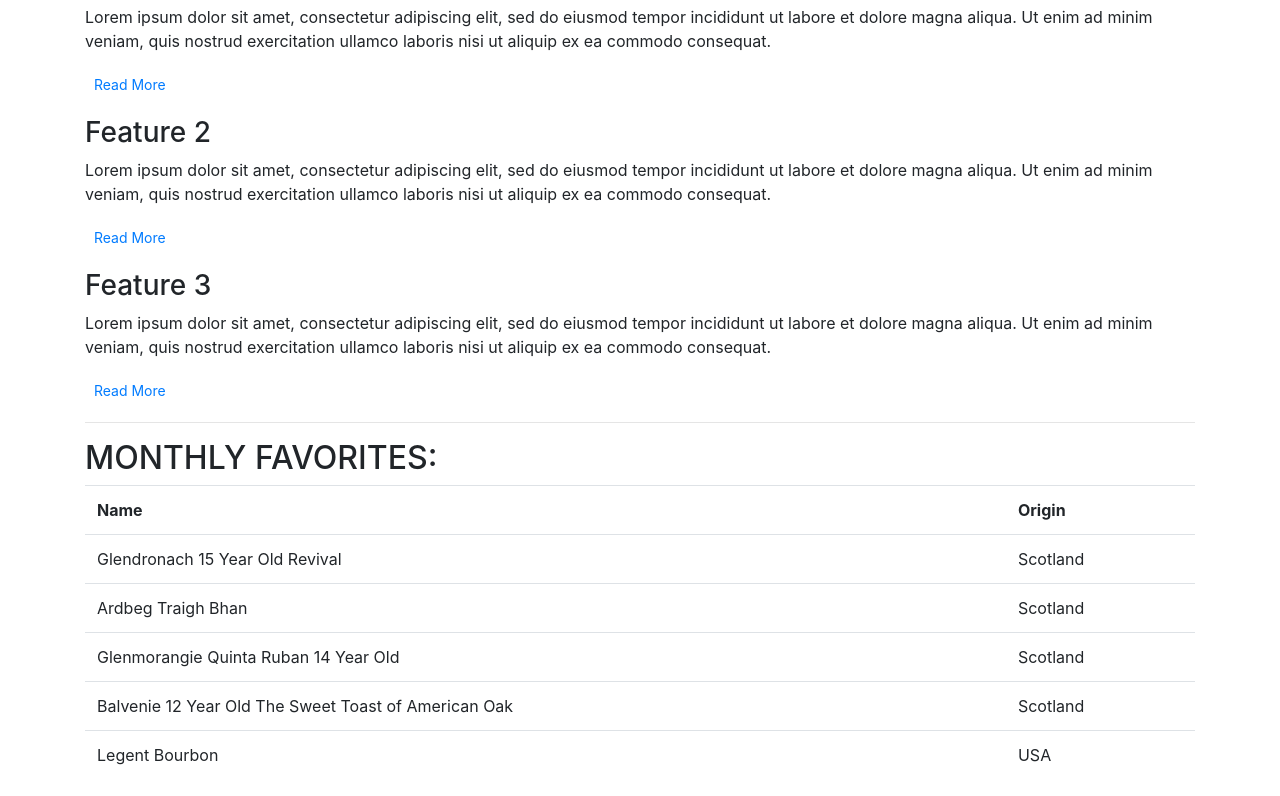
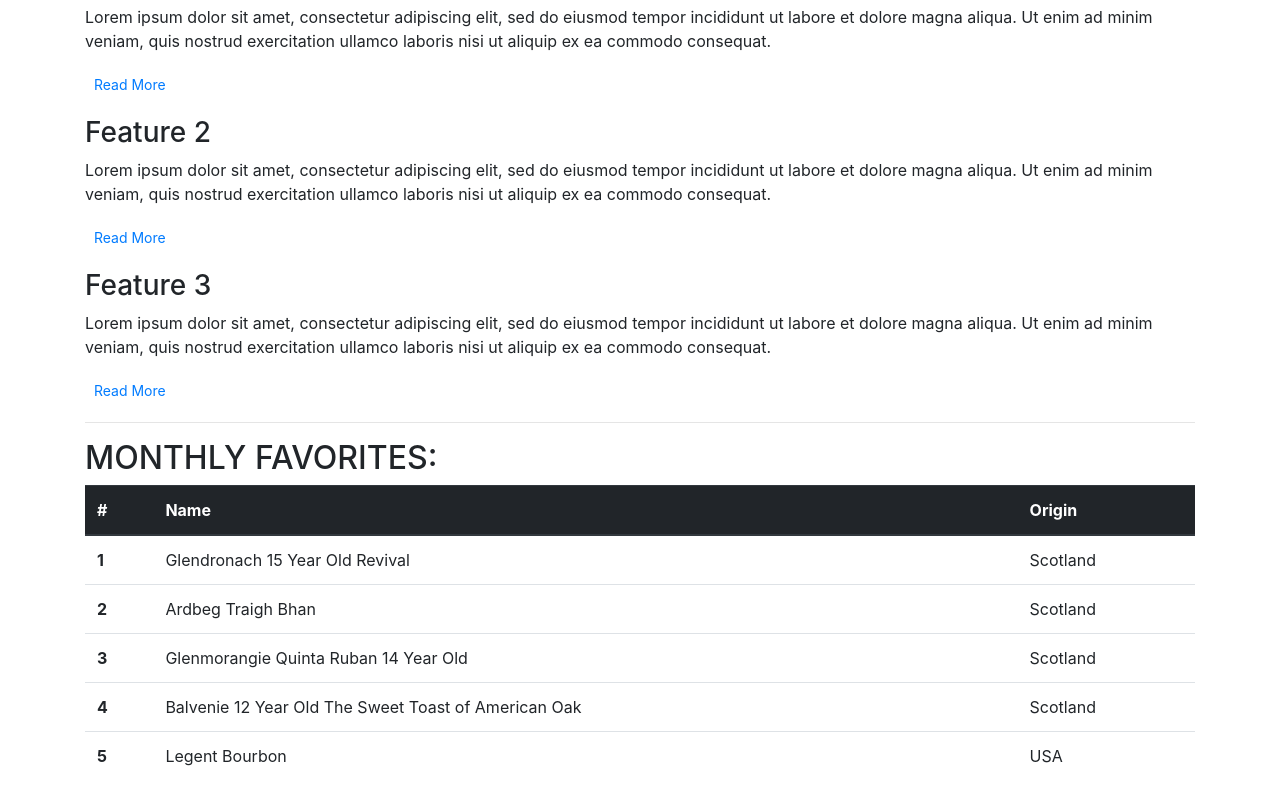
Before and after one commit to Dom-888/Challenge--Core-CSS-e-The-Grid-System, a plain HTML site: page index.html in a window 1280 px wide. Shown: the part 529-1325 px from the top of the page. Drawn offline with nearby package versions, Linux system fonts and the light colour scheme.

Commit message:
Add scope attributes and thead class

```diff
--- a/index.html
+++ b/index.html
@@ -55,35 +55,49 @@
             </div>
         </section>
         <!-- /.features -->
+        <hr>
 
-        <hr>
         <!-- Monthly favorites -->
         <section class="monthly favorites">
             <h2 class="text-uppercase">Monthly favorites:</h2>
             <table class="table">
-                <th>Name</th>
-                <th>Origin</th>
+                <thead class="thead-dark">
                     <tr>
+                        <th scope="col">#</th>
+                        <th scope="col">Name</th>
+                        <th scope="col">Origin</th>
+                    </tr>
+                </thead>
+                <tbody>
+                    <tr>
+                        <th scope="row">1</th>
                         <td>Glendronach 15 Year Old Revival</td>
                         <td>Scotland</td>
                     </tr>
                     <tr>
+                        <th scope="row">2</th>
                         <td>Ardbeg Traigh Bhan</td>
                         <td>Scotland</td>
                     </tr>
                     <tr>
+                        <th scope="row">3</th>
                         <td>Glenmorangie Quinta Ruban 14 Year Old</td>
                         <td>Scotland</td>
                     </tr>
                     <tr>
+                        <th scope="row">4</th>
                         <td>Balvenie 12 Year Old The Sweet Toast of American Oak</td>
                         <td>Scotland</td>
                     </tr>
                     <tr>
+                        <th scope="row">5</th>
                         <td>Legent Bourbon</td>
                         <td>USA</td>
                     </tr>
+                </tbody>
             </table>
+
+
         </section>
         <!-- /.monthly favorites -->
 
```
Lines whose indentation alone changed are shown as unchanged.
